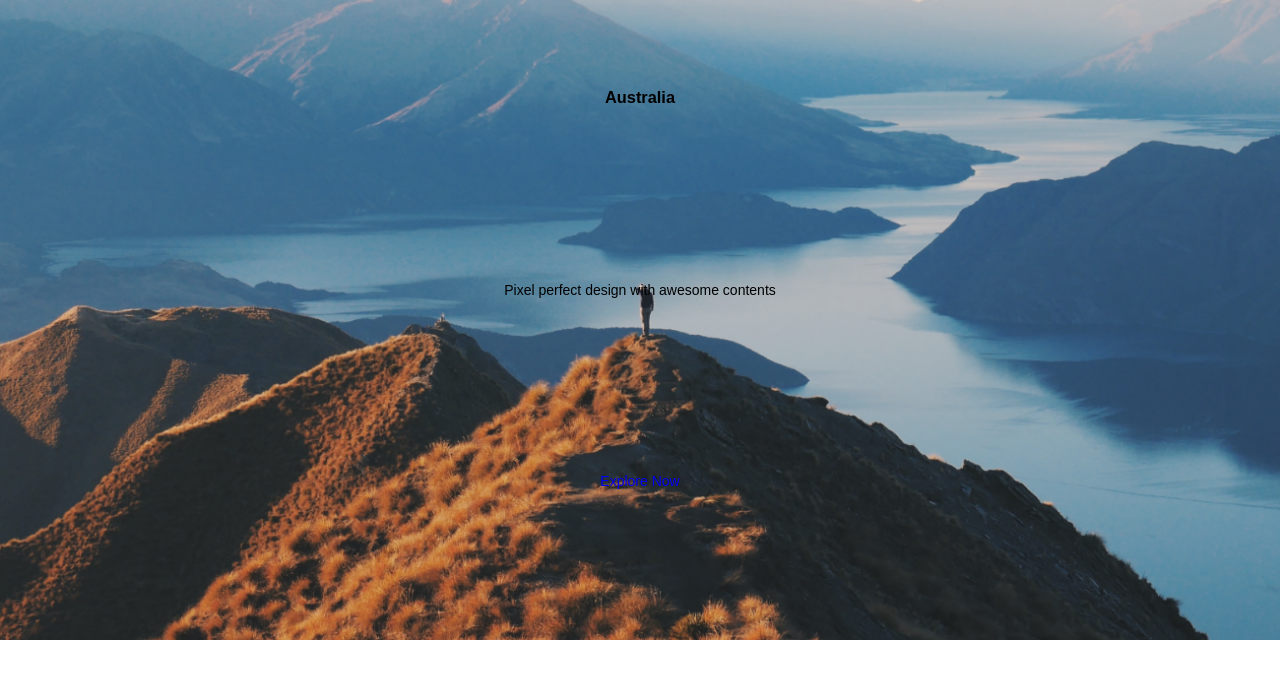
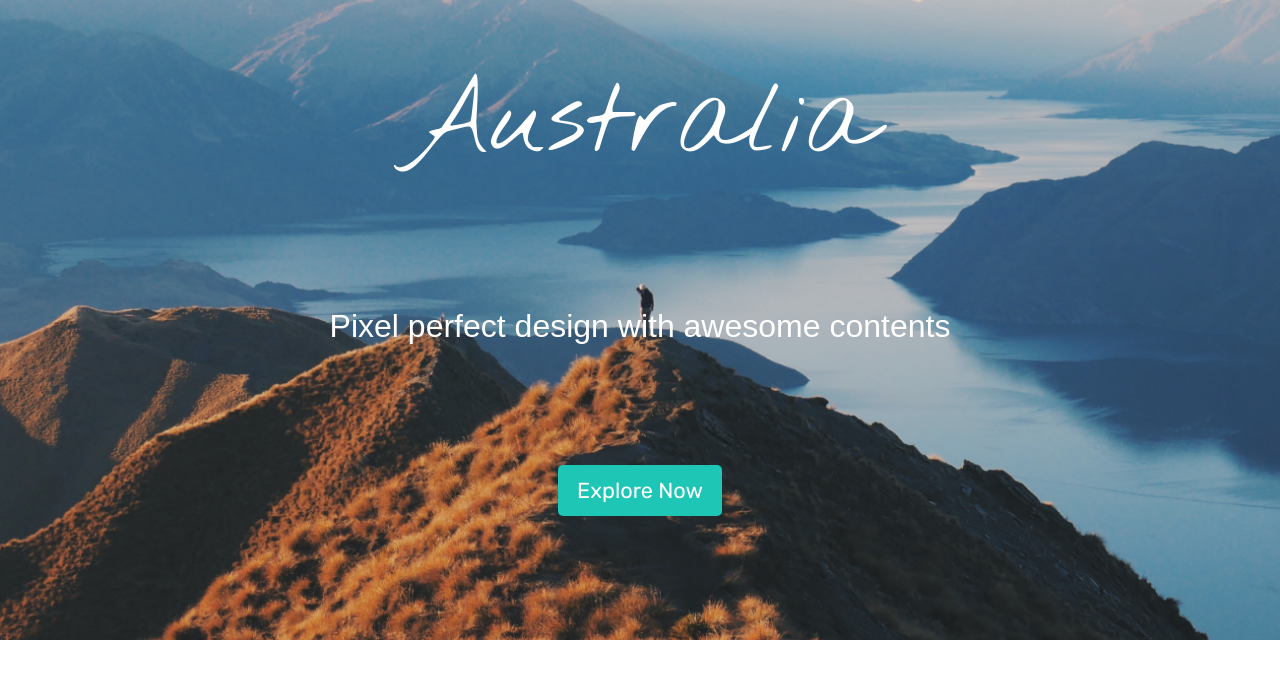
Before and after one commit to shayan881/template_project, a PHP site: page / in a window 1280 px wide. Shown: the part 94-773 px from the top of the page. Run offline with PHP 8.4, Linux system fonts and the light colour scheme.

Commit message:
session 56

```diff
--- a/third_project/css/style.css
+++ b/third_project/css/style.css
@@ -97,3 +97,34 @@ nav li {
     height: 45vw;
     flex-direction: column;
 }
+
+.slider-text h3 {
+    font-size: 8vw;
+    font-family: "Nothing You Could Do", cursive;
+    font-weight: 400;
+    color: white;
+    line-height: 10vw;
+}
+
+.slider-text p {
+    font-size: 2.5vw;
+    font-weight: 400;
+    color: white;
+}
+
+.slider-btn {
+    background-color: #1ec6b6;
+    color: white;
+    font-family: "Rubik", sans-serif;
+    font-size: 1.7vw;
+    border: 0;
+    outline: 0;
+    border-radius: 5px;
+    padding: 1vw 1.5vw;
+    transition: background-color .3s;
+}
+
+.slider-btn:hover {
+    background-color: #FF4A52;
+    color: white !important;
+}
--- a/third_project/index.html
+++ b/third_project/index.html
@@ -7,6 +7,12 @@
     <link rel="stylesheet" href="css/style.css">
     <link rel="stylesheet" href="css/media-queries.css">
     <link rel="stylesheet" href="https://cdnjs.cloudflare.com/ajax/libs/font-awesome/4.7.0/css/font-awesome.min.css">
+    <link rel="preconnect" href="https://fonts.googleapis.com">
+    <link rel="preconnect" href="https://fonts.gstatic.com" crossorigin>
+    <link href="https://fonts.googleapis.com/css2?family=Nothing+You+Could+Do&display=swap" rel="stylesheet">
+
+    <link href="https://fonts.googleapis.com/css2?family=Rubik:ital,wght@0,300..900;1,300..900&display=swap" rel="stylesheet">
+
     <title>Document</title>
 </head>
 
```
